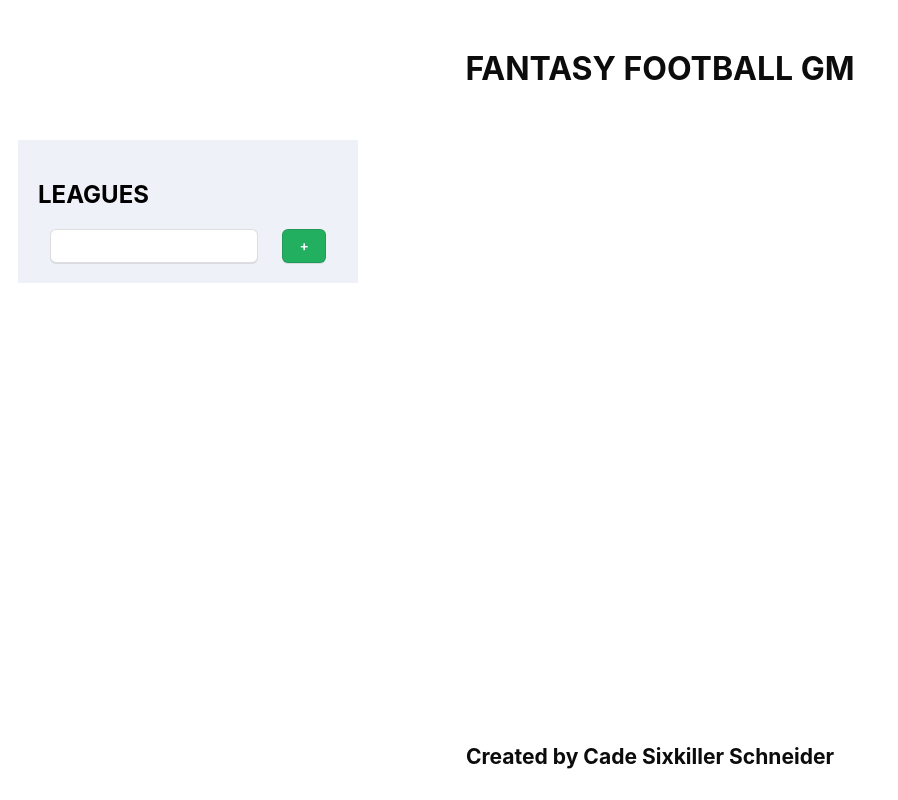
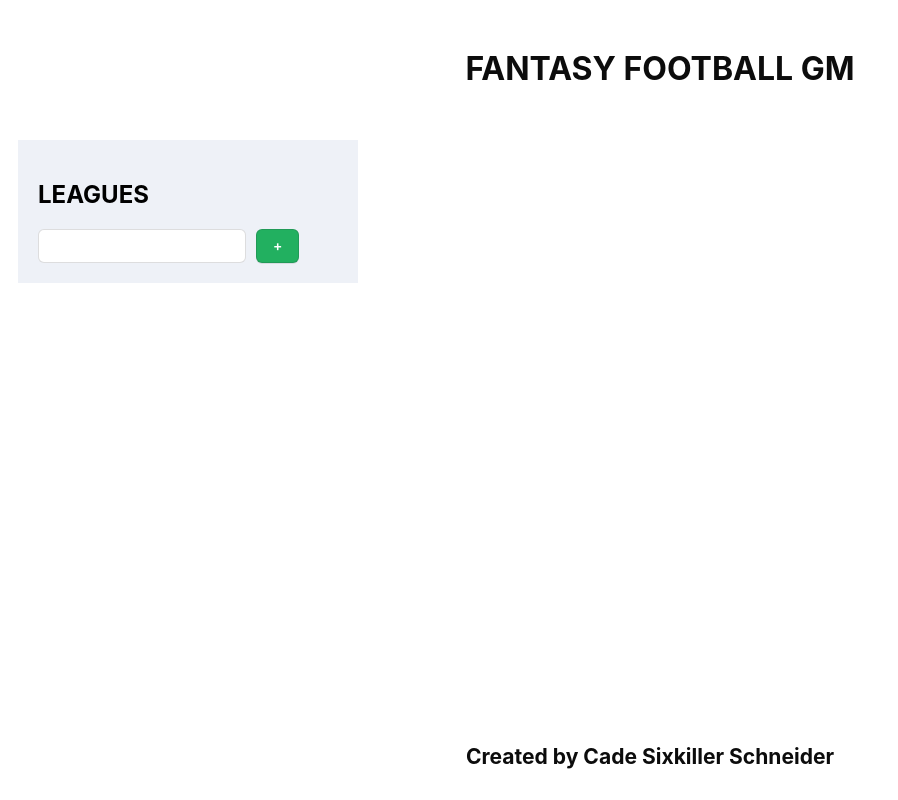
Before and after one commit to cadeschneider/FantasyFootballGM, a website built with webpack: page src/index.html in a window 1280 px wide. Shown: the top 800 px of the page, without its empty margins (0-898 px from the left). Built offline with nearby package versions, Linux system fonts and the light colour scheme.

Commit message:
Edited CSS to keep design consistent across displays

```diff
--- a/src/modules/UI.js
+++ b/src/modules/UI.js
@@ -39,6 +39,7 @@ export default class UI {
             roster.forEach((player) => UI.newLeagueDisplay(player.getName()))
             watching.forEach((player) => UI.newLeagueDisplay(player.getName()))
         })
+
     }
 
     static addPlayerButton(league) {
@@ -68,6 +69,7 @@ export default class UI {
         const chkbx = document.createElement('input');
         inpt.id = "inptPlayer"
         btn.id = "submitPlayer"
+        btn.innerHTML = "&plus;"
         chkbx.id = "chkRostered"
         chkbx.type = "checkbox"
         element.appendChild(inpt)
--- a/src/modules/css/style.css
+++ b/src/modules/css/style.css
@@ -57,7 +57,7 @@ ul > div:hover {
 
 .add {
   display: flex;
-  justify-content: space-around;
+  justify-content: left;
 }
 
 /* MAIN COLUMN */
@@ -77,7 +77,6 @@ input{
     border-radius: 6px;
     border: 1px solid rgba(27, 31, 35, .15);
     border-radius: 6px;
-    box-shadow: rgba(27, 31, 35, .1) 0 1px 0;
     box-sizing: border-box;
     color: black;
     cursor: text;
@@ -108,6 +107,7 @@ button {
   font-weight: 600;
   line-height: 20px;
   padding: 6px 16px;
+  margin: 0 10px;
   position: relative;
   text-align: center;
   text-decoration: none;
```
